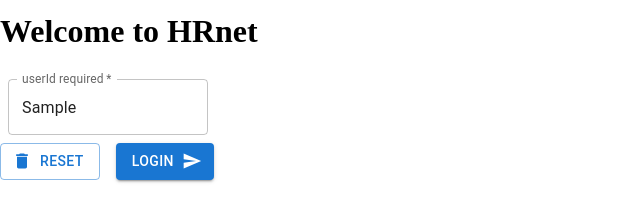
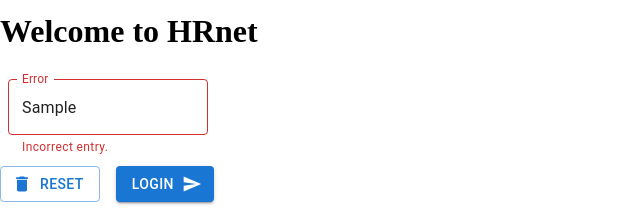
Before and after one commit to Frederic-K/HRnet, a React (Create React App) app: page / in a window 1280 px wide. Both pictures are taken after typing "Sample" into the empty fields and a click on the button "LOGIN". Shown: the part 313-529 px from the top of the page, without its empty margins (0-640 px from the left). Built offline with nearby package versions, Linux system fonts and the light colour scheme; no server answers.

Commit message:
Finish incorrect entry 4 login page

```diff
--- a/src/pages/Login/Login.jsx
+++ b/src/pages/Login/Login.jsx
@@ -24,8 +24,7 @@ export default function Login() {
   const userId = useRef()
 
   // Grab user state (store)
-  // const { isFetching, token, isError, errorMessage, successMessage } =
-  //   useSelector(userSelector)
+  const { errorMessage } = useSelector(userSelector)
 
   // Manage login form to authentificate user
   const HandleSubmit = (e) => {
@@ -55,6 +54,16 @@ export default function Login() {
             }}
           >
             <div>
+              {errorMessage ? (
+                <TextField
+                  error
+                  id="outlined-error-helper-text"
+                  label="Error"
+                  inputRef={userId}
+                  // defaultValue="Hello World"
+                  helperText="Incorrect entry."
+                />
+              ) : (
                 <TextField
                   required
                   id="userID"
@@ -62,6 +71,7 @@ export default function Login() {
                   inputRef={userId}
                   // defaultValue="Hello World"
                 />
+              )}
             </div>
             <div>
               <Stack direction="row" spacing={2}>
```
Lines whose indentation alone changed are shown as unchanged.
